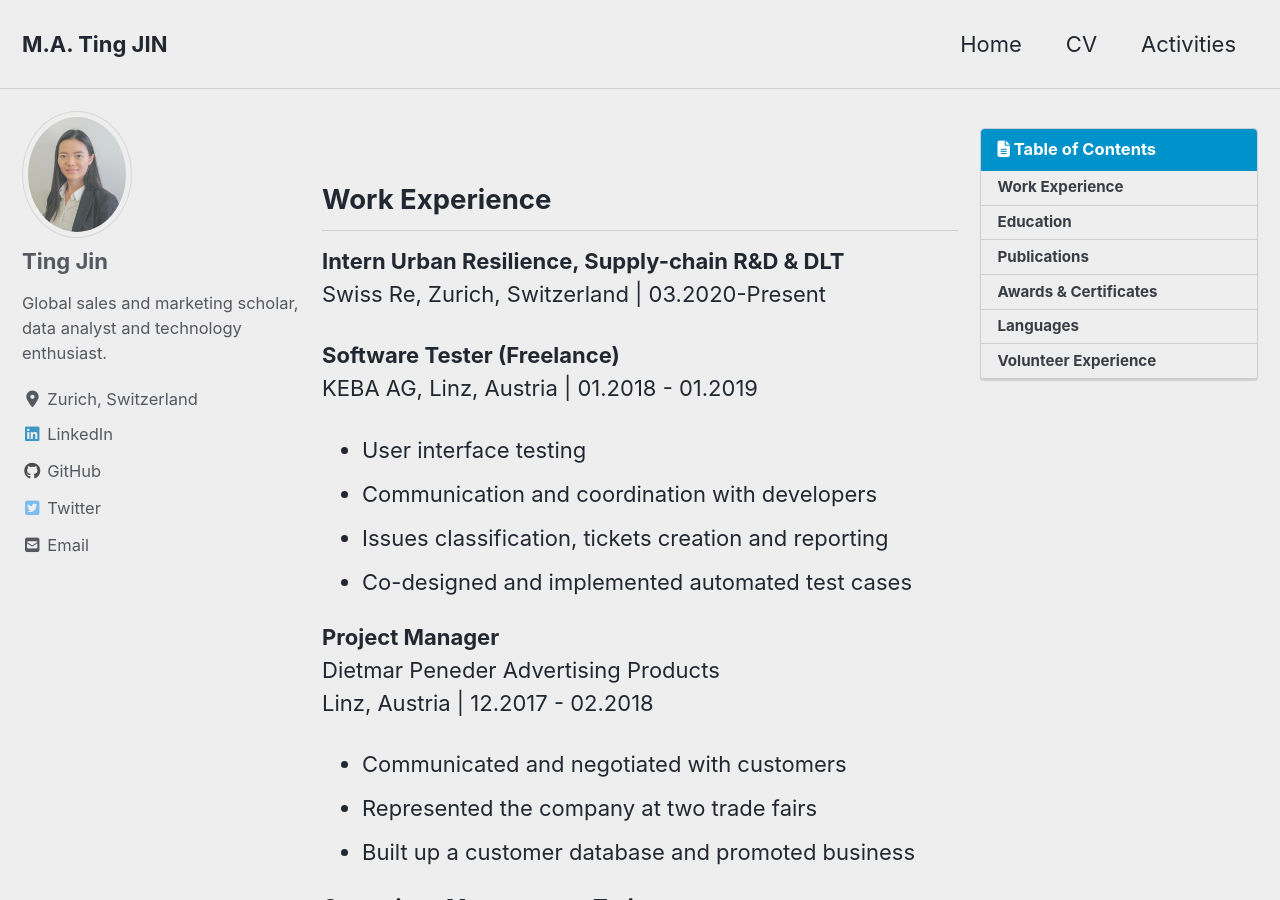
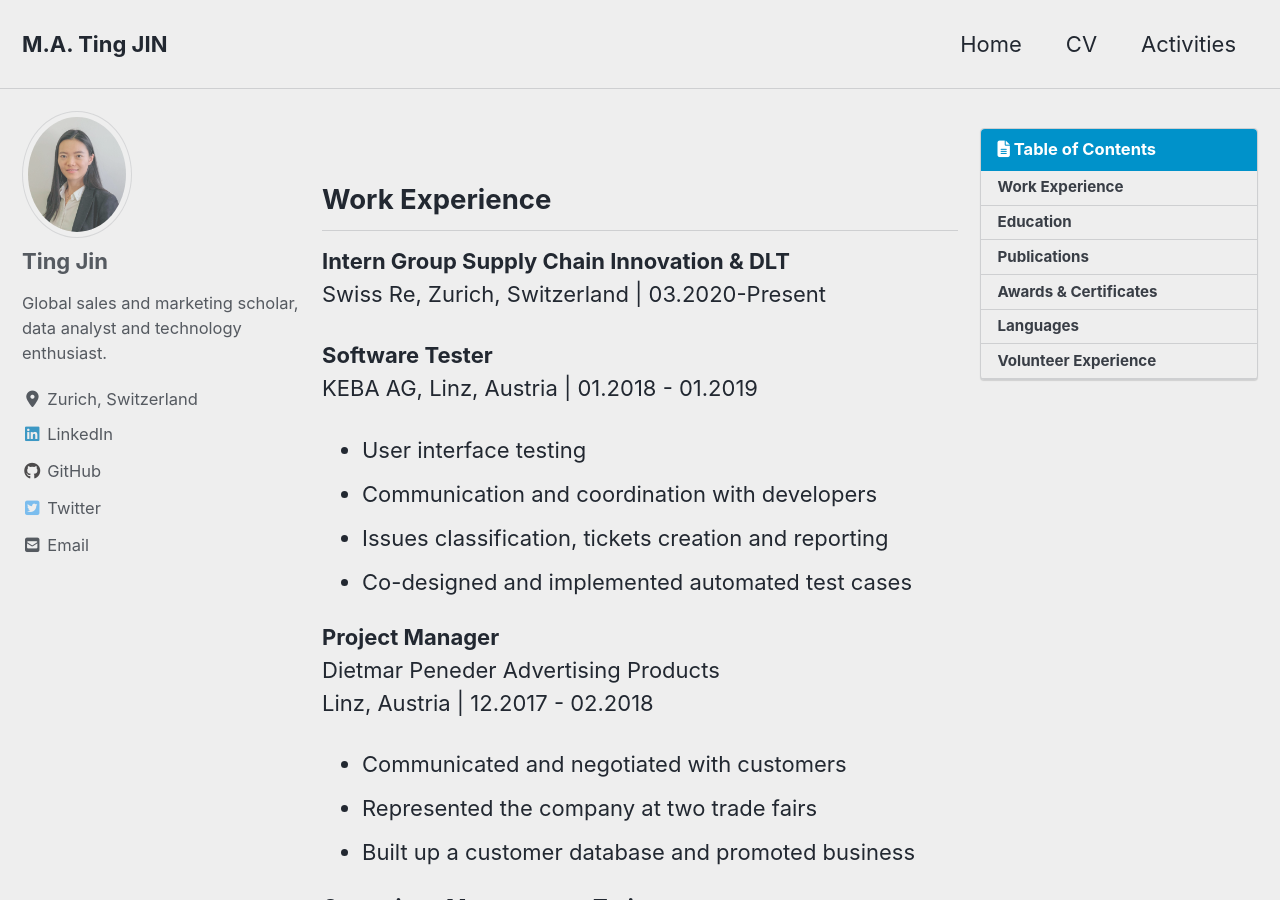
Before and after one commit to TingRigger/TingJin, a Jekyll site: the page built from _pages/cv.md, in a window 1280 px wide and 900 px high. Built offline with Jekyll 4.4.1, drawn with Linux system fonts in a browser that asks for light colours; cached includes are drawn as plain includes; nearby versions of some CDN libraries.

Commit message:
Update cv.md

```diff
--- a/_pages/cv.md
+++ b/_pages/cv.md
@@ -12,10 +12,10 @@ toc_label: "Table of Contents"
 ---
 
 ## Work Experience
-<b>Intern Urban Resilience, Supply-chain R&D & DLT</b>
+<b>Intern Group Supply Chain Innovation & DLT</b>
 Swiss Re, Zurich, Switzerland | 03.2020-Present
 
-<b>Software Tester (Freelance)</b>
+<b>Software Tester</b>
 KEBA AG, Linz, Austria | 01.2018 - 01.2019
 * User interface testing
 * Communication and coordination with developers
```
